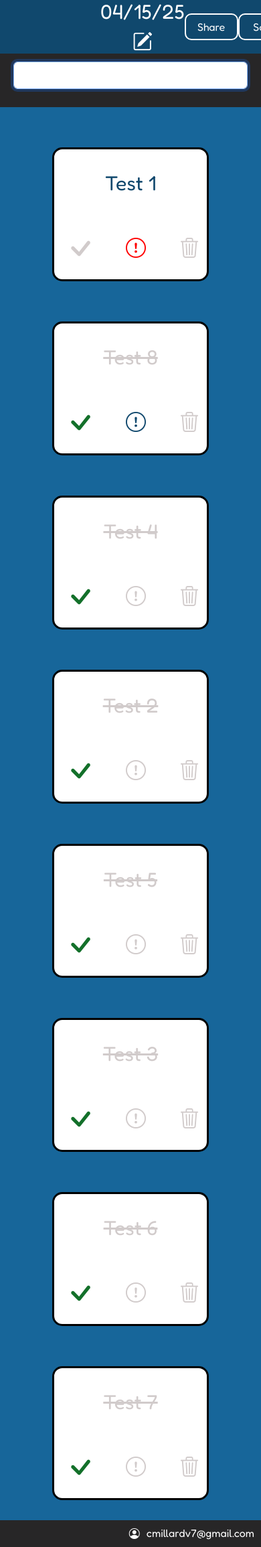
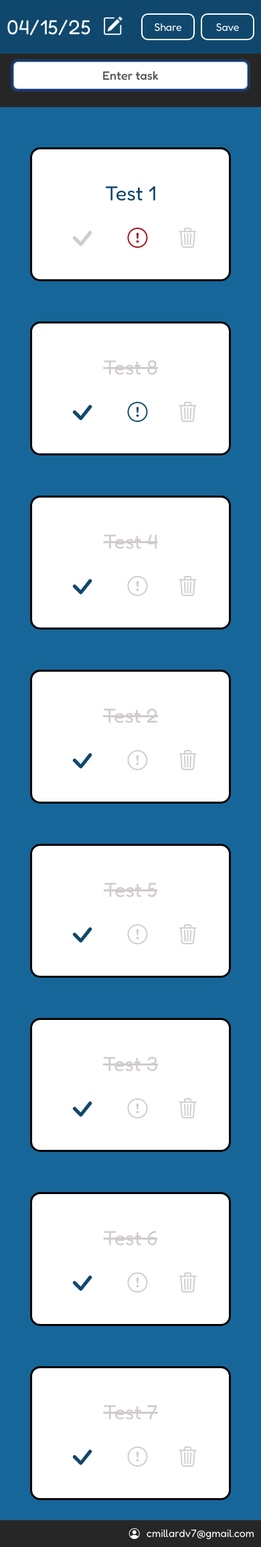
Before and after one commit to BolognaKenshin/to-do-list, a Flask app: a page that uses templates/footer.html in a window 390 px wide; the page is wider, and only the part inside the window is pictured. Shown: the part 50-2360 px from the top of that part at 67% size. Run offline with Flask 3, Linux system fonts and the light colour scheme; a user stored in the database is signed in; some libraries are stand-ins or nearby versions.

Commit message:
Dev Branch - Edit pages need styling

```diff
--- a/forms.py
+++ b/forms.py
@@ -27,7 +27,7 @@ class ToDoNameForm(FlaskForm):
 
 # To generate to-do items for each to-do list
 class ToDoItemForm(FlaskForm):
-    task = StringField("", validators=[DataRequired()])
+    task = StringField("", validators=[DataRequired()], render_kw={"placeholder": "Enter task"})
     # task_color = ColorField()
     # task_importance = BooleanField("Important")
     # task_complete = BooleanField("Task Complete?")
--- a/static/css/styles.css
+++ b/static/css/styles.css
@@ -322,7 +322,7 @@ label {
     font-size: 30px;
     color: white;
     text-align: center;
-    margin: 0;
+    margin: 0 auto 0 0;
 }
 
 #list-name-bar {
@@ -332,6 +332,24 @@ label {
     height: 80px;
     width: 100%;
     padding: 0 150px;
+}
+
+@media (max-width: 992px) {
+    #list-name-bar {
+    padding: 0 100px;
+    }
+}
+
+@media (max-width: 768px) {
+    #list-name-bar {
+    padding: 0 50px;
+    }
+}
+
+@media (max-width: 469px) {
+    #list-name-bar {
+    padding: 0 10px;
+    }
 }
 
 
@@ -445,10 +463,16 @@ nav {
     display: flex;
     flex-wrap: wrap;
     width: 60%;
+    min-width: 300px;
     min-height: 200px;
     justify-content: center;
     margin: 30px 0;
-    padding: 0 30px;
+    padding: 30px;
+}
+
+.new-task-div {
+    flex-direction: column;
+    padding: 30px;
 }
 
 .task-name, .task-name-done {
@@ -506,11 +530,11 @@ i.bi-check {
 
 
 i.bi-check:hover{
-    color: rgb(19, 112, 42);
+    color: #10486d;
 }
 
 i.bi-check-complete {
-    color: rgb(19, 112, 42);
+    color: #10486d;
 }
 
 i.bi-exclamation-circle {
@@ -518,15 +542,15 @@ i.bi-exclamation-circle {
     font-size: 30px;
     line-height: 1;
     margin-left: 40px;
-    margin-right: 50px;
+    margin-right: 45px;
 }
 
 i.bi-exclamation-circle:hover {
-    color: red;
+    color: rgb(168, 13, 21);
 }
 
 i.important {
-    color: red;
+    color: rgb(168, 13, 21);
 }
 
 i.important-done {
--- a/templates/new-list.html
+++ b/templates/new-list.html
@@ -18,9 +18,9 @@
 
     <div id="tasks-container">
         {% for task in tasks %}
-        <div class="task-div">
-            <p>{{ task['task'] }}</p>
-            <button type="button" onclick="window.location.href='{{ url_for('delete_task', new_list=True, task_index=tasks.index(task)) }}'"><i class="bi bi-trash3"></i></button>
+        <div class="task-div new-task-div">
+            <p class="task-name">{{ task['task'] }}</p>
+            <button type="button" class="task-button" onclick="window.location.href='{{ url_for('delete_task', new_list=True, task_index=tasks.index(task)) }}'"><i class="bi bi-trash3 task-trash"></i></button>
         </div>
         {% endfor %}
     </div>
```
